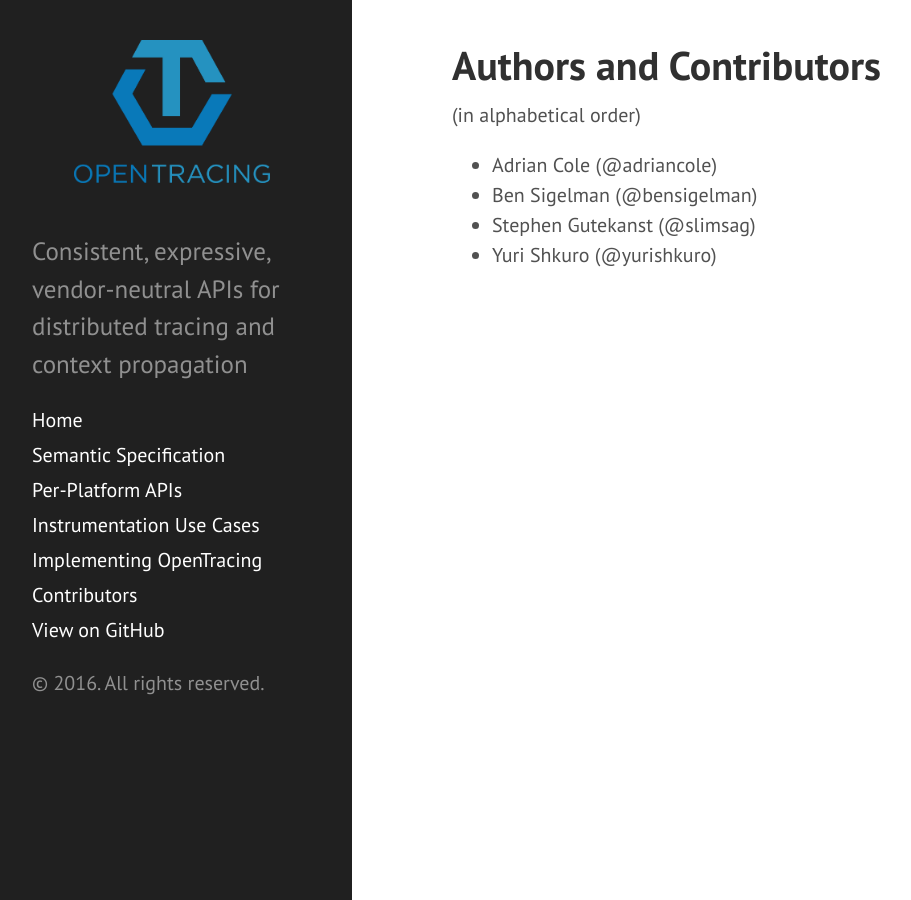
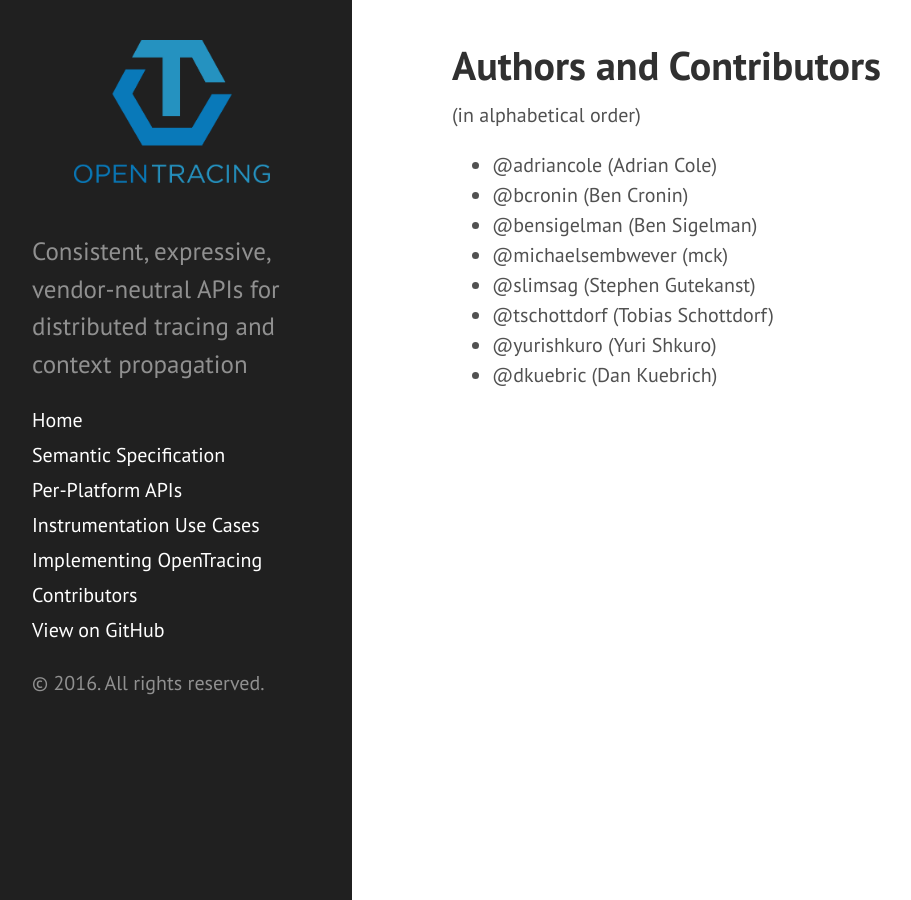
Before and after one commit to opentracing/opentracing.io, a Jekyll site: the page built from contributors.md, in a window 1280 px wide. Shown: the whole page, without its empty margins (8-919 px from the left). Built offline with Jekyll 4.4.1, drawn with Linux system fonts in a browser that asks for light colours.

Commit message:
make some links explicit and update contributors

```diff
--- a/contributors.md
+++ b/contributors.md
@@ -5,7 +5,11 @@
 
 (in alphabetical order)
 
-* Adrian Cole (@adriancole)
-* Ben Sigelman (@bensigelman)
-* Stephen Gutekanst (@slimsag)
-* Yuri Shkuro (@yurishkuro)
+* @adriancole (Adrian Cole)
+* @bcronin (Ben Cronin)
+* @bensigelman (Ben Sigelman)
+* @michaelsembwever (mck)
+* @slimsag (Stephen Gutekanst)
+* @tschottdorf (Tobias Schottdorf)
+* @yurishkuro (Yuri Shkuro)
+* @dkuebric (Dan Kuebrich)
```
Also changed, not shown: apis.md (+6 -4 lines).
